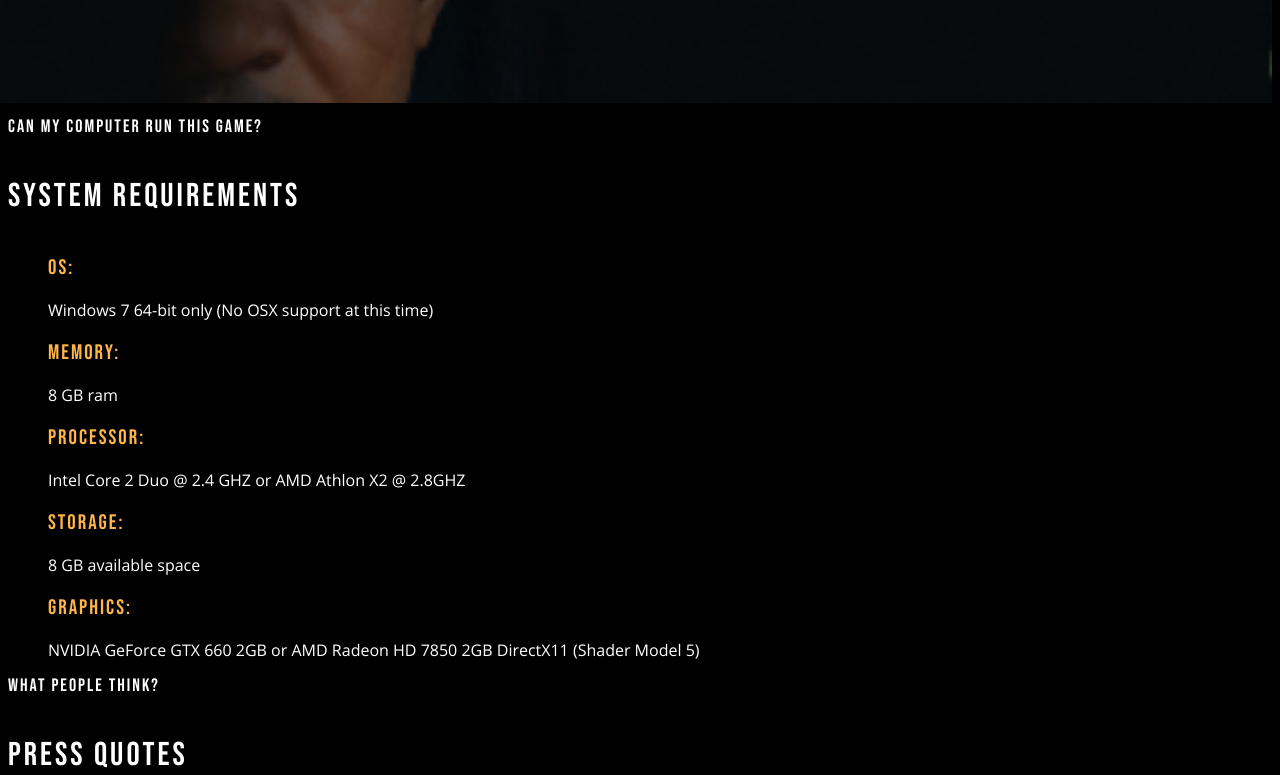
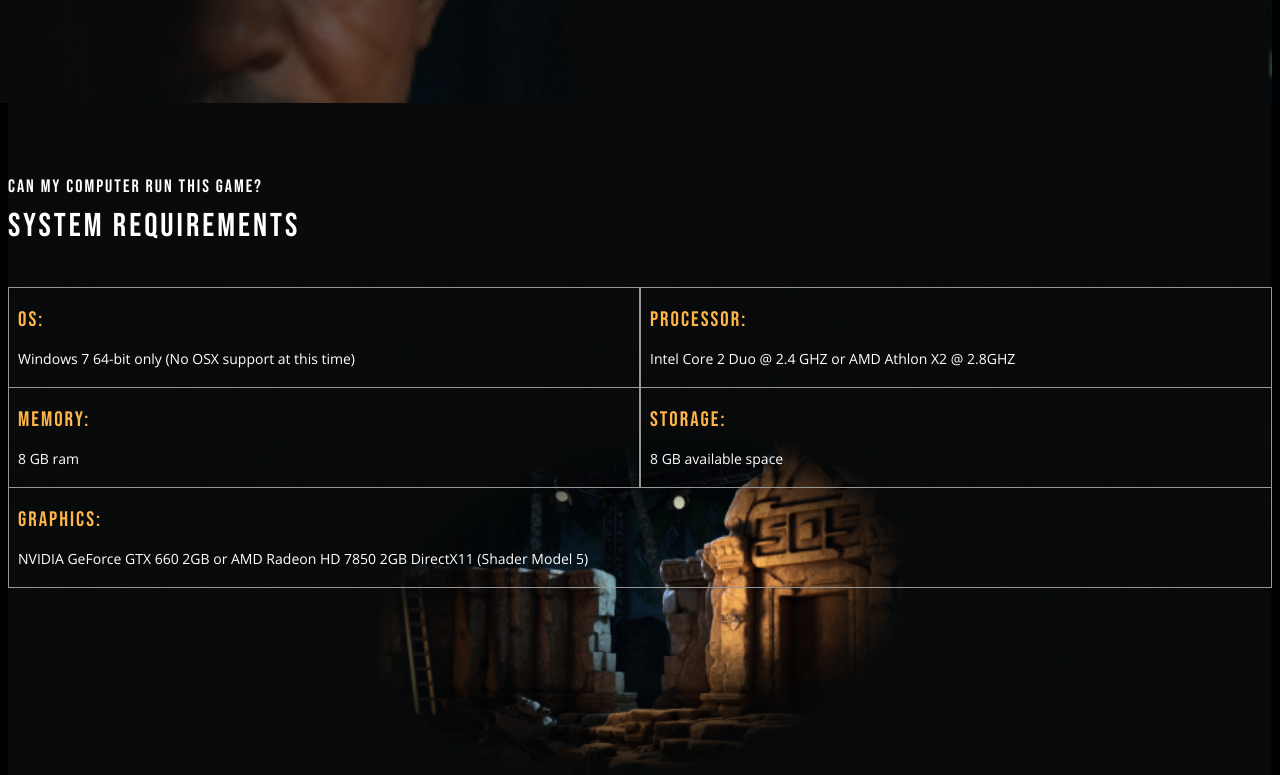
Before and after one commit to tsipoy/Game-landing-page, a website: page webroot/index.html in a window 1280 px wide. Shown: the part 1785-2560 px from the top of the page. Drawn offline with Linux system fonts and the light colour scheme; files whose address does not match are found by name.

Commit message:
Fixed requirements layout and added background

```diff
--- a/scss/_requirements.scss
+++ b/scss/_requirements.scss
@@ -1 +1,41 @@
 @import "variable";
+
+.game_landing__container__requirements {
+    background-image: url('../images/requirements-background.png');
+    background-repeat: no-repeat;
+    background-size: cover;
+    background-position: bottom;
+}
+
+
+.game_landing__container__requirements__header {
+    padding-block-start: 60px;
+}
+
+.game_landing__container__requirements__header__title {
+    margin-block-end: -30px;
+}
+
+.game_landing__container__requirements__list {
+    display: grid;
+    grid-template-columns: repeat(2, 1fr);
+}
+
+.game_landing__container__requirements__list__inner {
+    font-style: normal;
+    font-weight: normal;
+    font-size: 14px;
+    line-height: 16px;
+    color: #FFFFFF;
+    border: 0.504234px solid #979797;
+    padding-inline-start: 9px;
+    padding-block-end: 20px;
+    border-block-end: none;
+    margin: 0;
+}
+
+.game_landing__container__requirements__list__inner:last-of-type {
+    grid-column: 1 / 3;
+    border-block-end: 0.504234px solid #979797;
+    margin-block-end: 250px;
+}
--- a/webroot/index.html
+++ b/webroot/index.html
@@ -69,7 +69,6 @@
         life an death</p>
       <figure class="game_landing__container__gallery__lists">
         <img class="game_landing__container__gallery__lists-5" src="./images/image-5.png" alt>
-        <img class="game_landing__container__gallery__lists-1" src="./images/screenshot-1.png" alt>
         <img class="game_landing__container__gallery__lists-2" src="./images/screenshot-2.png" alt>
         <img class="game_landing__container__gallery__lists-3" src="./images/screenshot-3.png" alt>
       </figure>
@@ -96,8 +95,8 @@
     </article>
     <article class="game_landing__container__requirements">
       <header class="game_landing__container__requirements__header">
-        <h2 class="game_landing__container__requirements__header">Can My Computer Run this game?</h2>
-        <h4 class="game_landing__container__requirements__header">System requirements</h4>
+        <h2 class="game_landing__container__requirements__header__title">Can My Computer Run this game?</h2>
+        <h4 class="game_landing__container__requirements__header__subtitle">System requirements</h4>
       </header>
       <nav class="game_landing__container__requirements__list">
         <ul class="game_landing__container__requirements__list__inner">
@@ -110,16 +109,16 @@
         </ul>
         <ul class="game_landing__container__requirements__list__inner">
           <li class="game_landing__container__requirements__list__inner_heading">
-            <h3>Memory:</h3>
-          </li>
-          <li class="game_landing__container__requirements__list__inner_text">8 GB ram</li>
-        </ul>
-        <ul class="game_landing__container__requirements__list__inner">
-          <li class="game_landing__container__requirements__list__inner_heading">
             <h3>Processor:</h3>
           </li>
           <li class="game_landing__container__requirements__list__inner_text">Intel Core 2 Duo @ 2.4 GHZ or AMD
             Athlon X2 @ 2.8GHZ</li>
+        </ul>
+        <ul class="game_landing__container__requirements__list__inner">
+          <li class="game_landing__container__requirements__list__inner_heading">
+            <h3>Memory:</h3>
+          </li>
+          <li class="game_landing__container__requirements__list__inner_text">8 GB ram</li>
         </ul>
         <ul class="game_landing__container__requirements__list__inner">
           <li class="game_landing__container__requirements__list__inner_heading">
```
Also changed, not shown: webroot/css/index.css, webroot/images/requirements-background.png (added).
